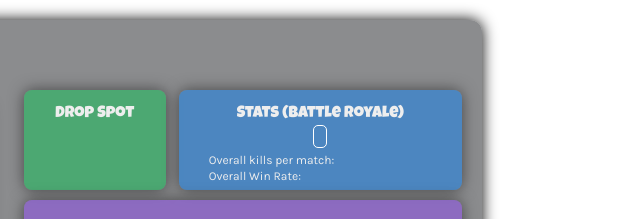
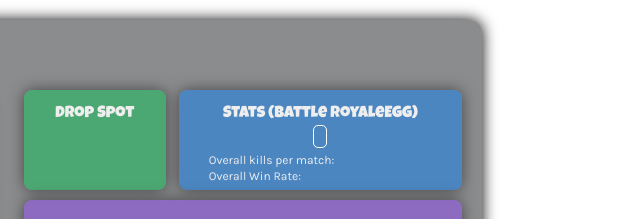
Before and after one commit to rachelccurry/fortnite-companion, a website: page public/index.html in a window 1280 px wide. Shown: the top 219 px of the page, 543-1183 px from the left. Drawn offline with Linux system fonts and the light colour scheme; no server answers.

Commit message:
testing egg text for auto commits

```diff
--- a/public/index.html
+++ b/public/index.html
@@ -45,7 +45,7 @@
                             <div id="drop-spot-name" class="drop-spot-name"></div>
                         </div>
                         <div id="mini-stat-box" class="mini-box-long">
-                            <p id="stats-title">Stats (Battle Royale)</p>
+                            <p id="stats-title">Stats (Battle RoyaleEgg)</p>
                             <div id="player-stats-container" class="player-stats-container">
                                 <div id="username">
                                     <button id="username-button" class="username-button"></button>
```
